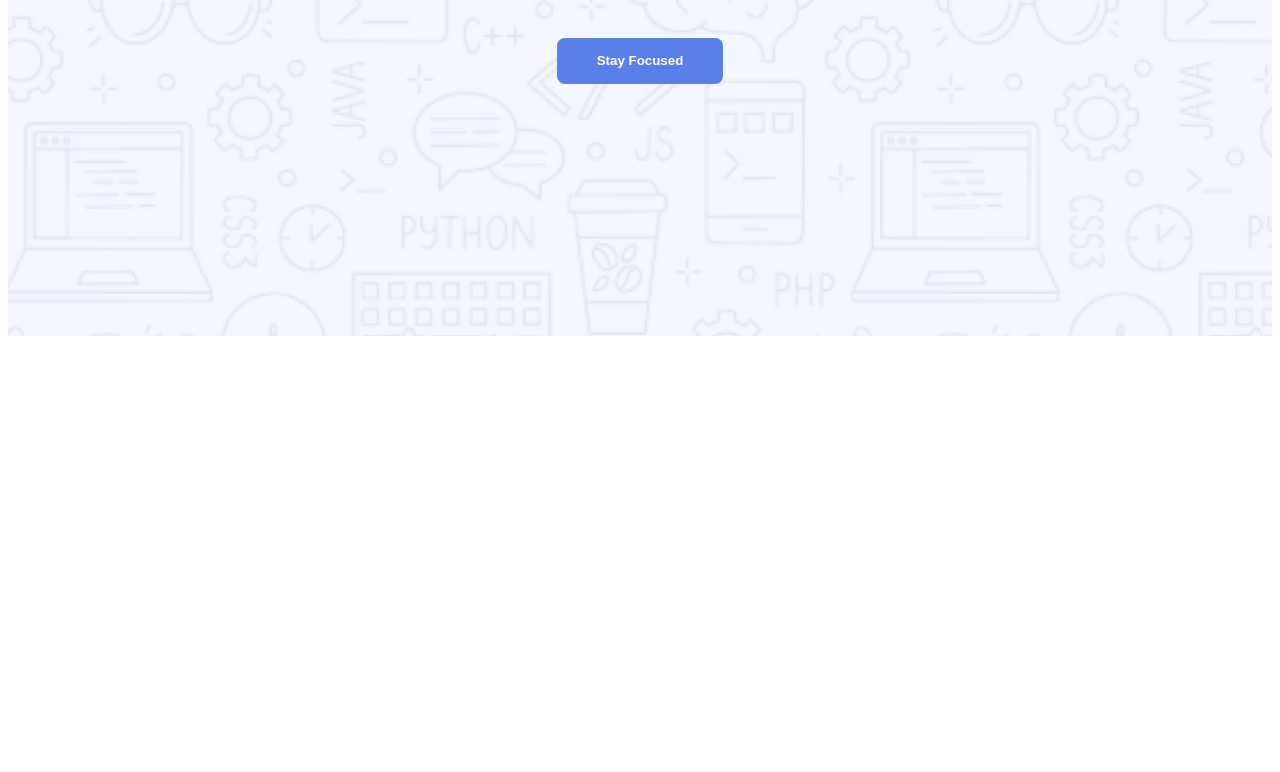
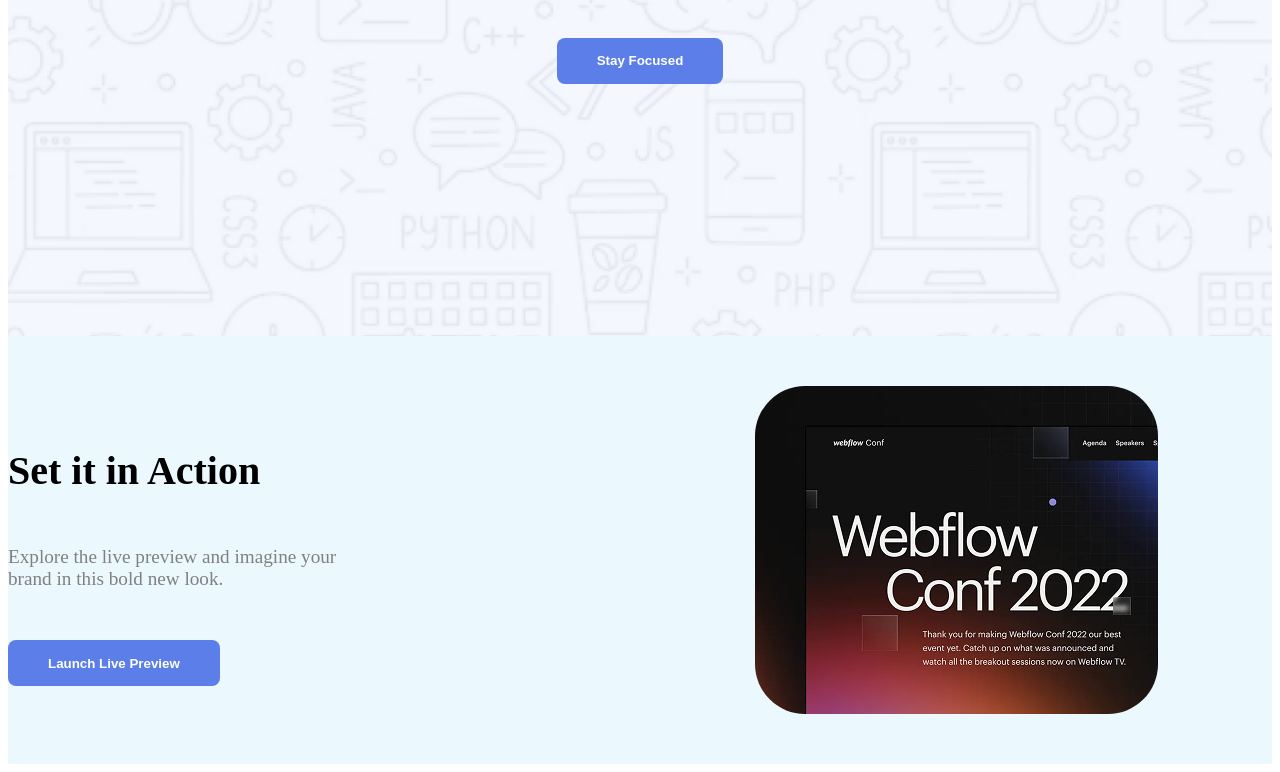
Before and after one commit to Amran13/XB12-A1, a plain HTML site: page index.html in a window 1280 px wide. Shown: the part 439-1211 px from the top of the page. Before the commit the page ends 800 px from the top, so only its background shows below. Drawn offline with Linux system fonts and the light colour scheme.

Commit message:
action page done

```diff
--- a/css/style.css
+++ b/css/style.css
@@ -15,7 +15,27 @@
     flex-direction: column;
 }
 
+/* action css */
+.action{
+    background-color: rgb(235, 249, 255);
+}
 
+.action-content{
+    display: flex;
+    flex-direction: column;
+    align-items: start;
+    justify-content: center;
+}
+
+.action-img{
+    border-radius: 50px;
+}
+
+.action-p{
+    margin-bottom: 50px;
+    color: gray;
+    font-size: larger;
+}
 
 
 /* shared css */
@@ -39,8 +59,21 @@
     font-weight: 700;
 }
 
+.half{
+    width: 50%;
+}
+
+.heading{
+    font-size: 40px;
+    font-weight: bold;
+}
+
+
 .center{
-    margin: 0 auto;
+    display: flex;
+    justify-content: center;
+    align-items: center;
+
 }
 
 .flex{
@@ -53,3 +86,13 @@
     justify-content: center;
     align-items: center;
 }
+
+
+.section-margin{
+    margin: 50px 0px;
+}
+
+
+.padding-tb{
+    padding: 50px 0px;
+}
--- a/index.html
+++ b/index.html
@@ -22,9 +22,22 @@
                 </div>
             </div>
         </div>
-
     </header>
     <main>
+        <section class="action padding-tb">
+            <div class="container flex">
+                <div class="half action-content">
+                    <h1 class="heading">Set it in Action</h1>
+                    <p class="action-p">Explore the live preview and imagine your <br> brand in this bold new look.</p>
+                    <div>
+                        <button class="btn btn-animation">Launch Live Preview</button>
+                    </div>
+                </div>
+                <div class="half center">
+                    <img class="action-img" src="./images/wc-mini.png" alt="">
+                </div>
+            </div>
+        </section>
 
     </main>
     <footer>
```
